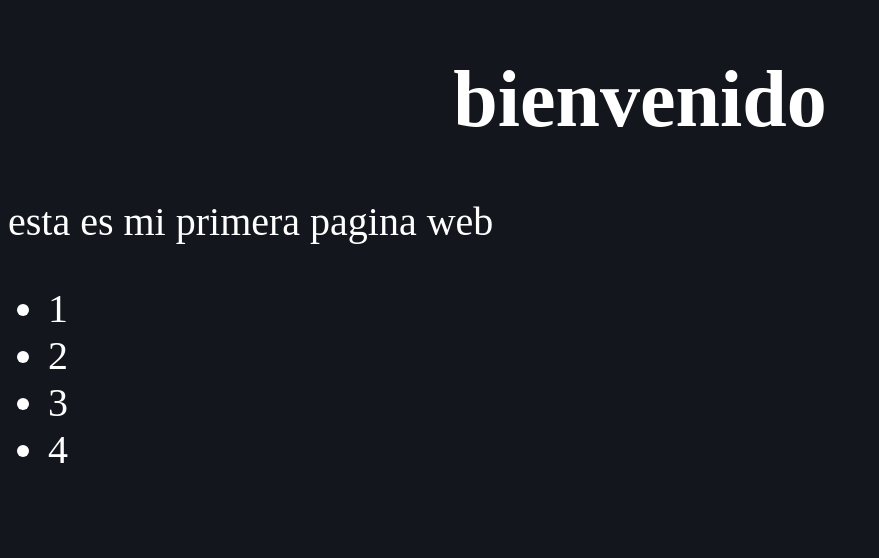
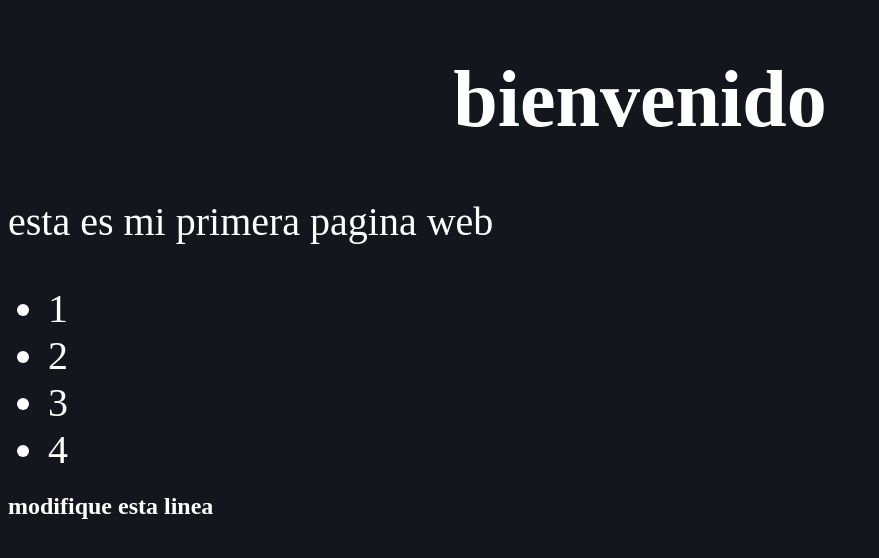
Before and after one commit to aaronmisael123/prueba_git, a plain HTML site: page index.html in a window 1280 px wide. Shown: the whole page, without its empty margins (0-879 px from the left). Drawn offline with Linux system fonts and the light colour scheme.

Commit message:
Agregue mas lineas al codigo

```diff
--- a/index.html
+++ b/index.html
@@ -15,5 +15,8 @@
         <li>3</li>
         <li>4</li>
     </ul>
+    <h2>
+        modifique esta linea
+    </h2>
 </body>
 </html>
--- a/main.css
+++ b/main.css
@@ -17,3 +17,8 @@ ul li{
     color: #fff;
     font-size: 40px;
 }
+
+h2{
+    color:#fff;
+
+}
```
